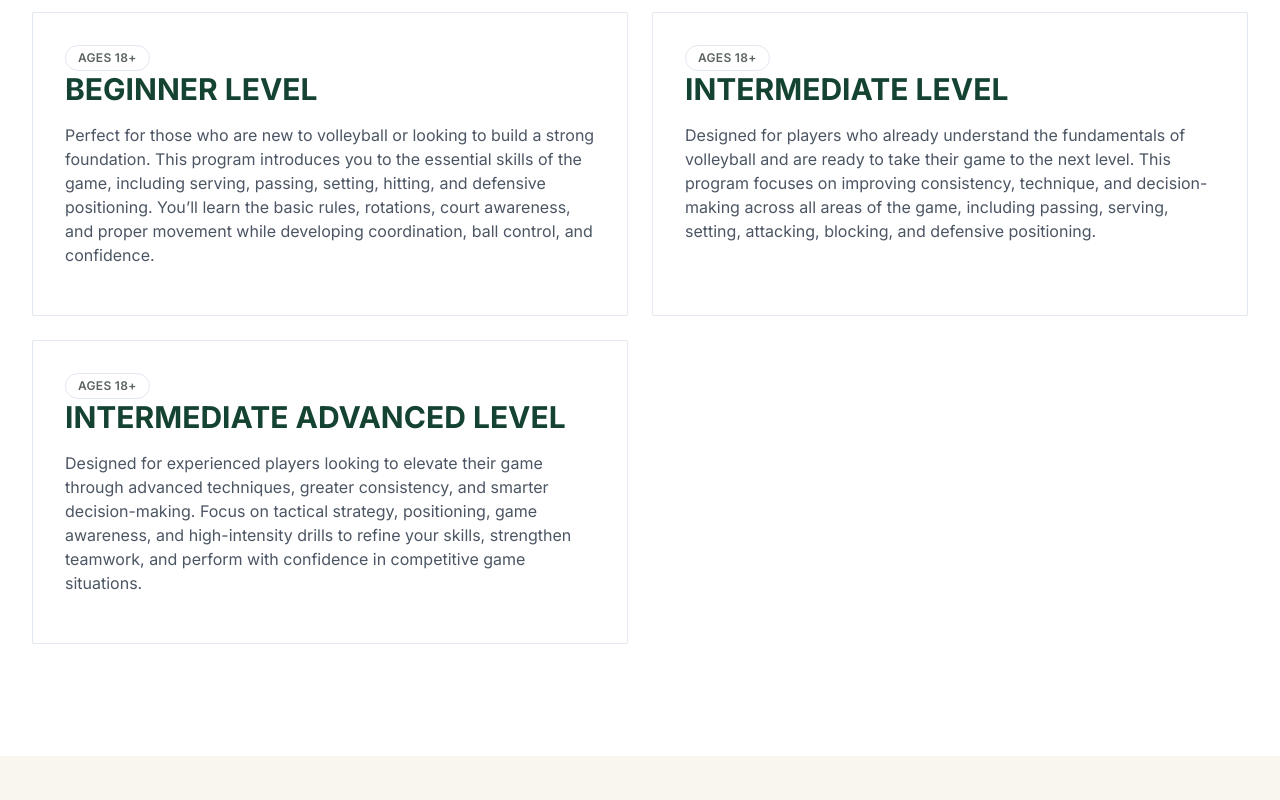
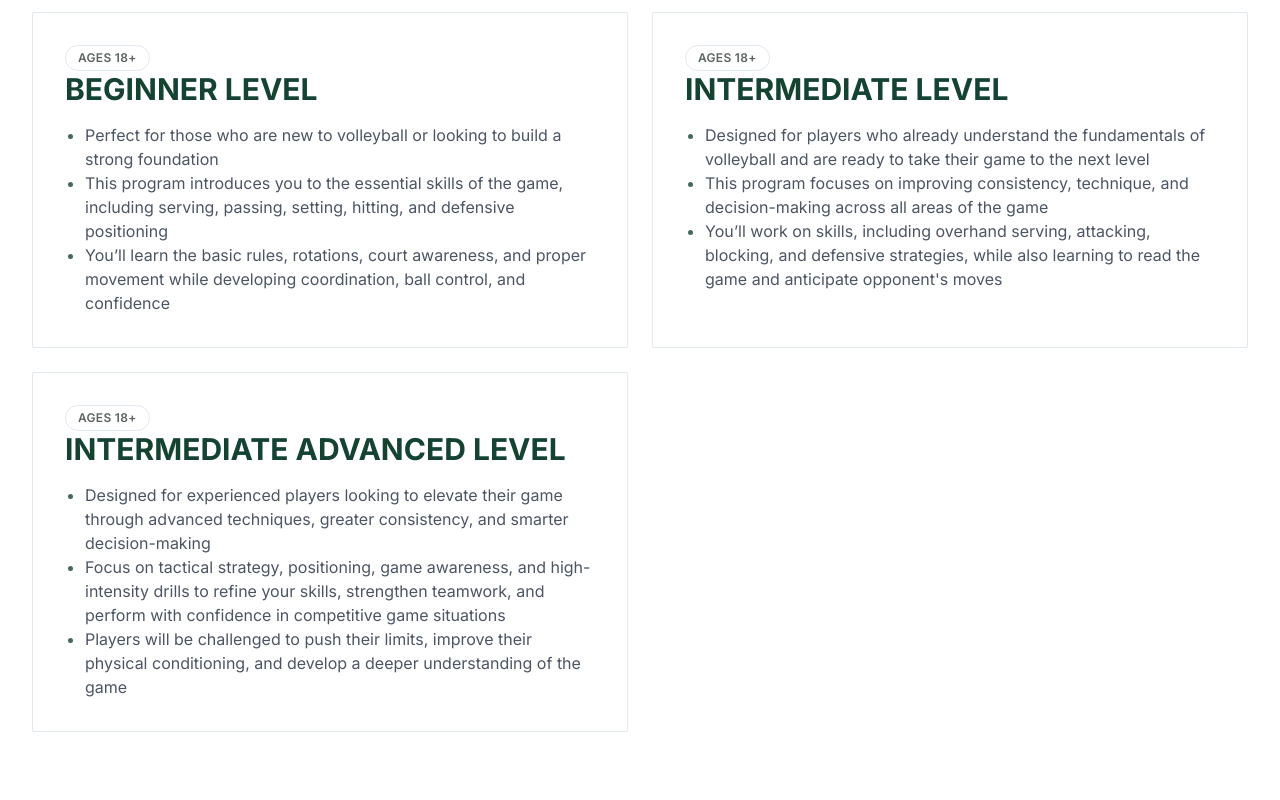
Before and after one commit to quinotorres45/lima-sport-club, a plain HTML site: page index.html in a window 1280 px wide. Shown: the part 1280-2080 px from the top of the page. Drawn offline with nearby package versions, Linux system fonts and the light colour scheme.

Commit message:
level info

```diff
--- a/index.html
+++ b/index.html
@@ -175,8 +175,10 @@
         <span class="text-xs font-semibold uppercase tracking-wide text-slate-soft border border-slate-200 rounded-full px-3 py-1">Ages 18+ </span>
       </div>
       <h2 class="text-2xl md:text-3xl font-bold text-[#154332] uppercase">Beginner Level</h2>
-      <p class="text-gray-600 mt-4">Perfect for those who are new to volleyball or looking to build a strong foundation. This program introduces you to the essential skills of the game, including serving, passing, setting, hitting, and defensive positioning. You’ll learn the basic rules, rotations, court awareness, and proper movement while developing coordination, ball control, and confidence.</p>
-      <ul class="mt-4 space-y-1.5 text-sm text-court-ink/80">
+      <ul class="text-gray-600 mt-4 list-disc pl-5 marker:text-court-ink/80">
+        <li>Perfect for those who are new to volleyball or looking to build a strong foundation</li>
+        <li>This program introduces you to the essential skills of the game, including serving, passing, setting, hitting, and defensive positioning</li>
+        <li>You’ll learn the basic rules, rotations, court awareness, and proper movement while developing coordination, ball control, and confidence</li>
       </ul>
     </div>
 
@@ -185,9 +187,11 @@
       <div class="flex items-start justify-between gap-4">
         <span class="text-xs font-semibold uppercase tracking-wide text-slate-soft border border-slate-200 rounded-full px-3 py-1">Ages 18+</span>
       </div>
-      <h2 class="text-2xl md:text-3xl font-bold text-[#154332] uppercase">Intermediate Level</h3>
-      <p class="text-gray-600 mt-4">Designed for players who already understand the fundamentals of volleyball and are ready to take their game to the next level. This program focuses on improving consistency, technique, and decision-making across all areas of the game, including passing, serving, setting, attacking, blocking, and defensive positioning.</p>
-      <ul class="mt-4 space-y-1.5 text-sm text-court-ink/80">
+      <h2 class="text-2xl md:text-3xl font-bold text-[#154332] uppercase">Intermediate Level</h2>
+      <ul class="text-gray-600 mt-4 list-disc pl-5 marker:text-court-ink/80">
+        <li>Designed for players who already understand the fundamentals of volleyball and are ready to take their game to the next level</li>
+        <li>This program focuses on improving consistency, technique, and decision-making across all areas of the game</li>
+        <li>You’ll work on skills, including overhand serving, attacking, blocking, and defensive strategies, while also learning to read the game and anticipate opponent's moves</li>
       </ul>
     </div>
 
@@ -197,8 +201,10 @@
         <span class="text-xs font-semibold uppercase tracking-wide text-slate-soft border border-slate-200 rounded-full px-3 py-1">Ages 18+</span>
       </div>
       <h2 class="text-2xl md:text-3xl font-bold text-[#154332] uppercase">Intermediate Advanced Level</h2>
-      <p class="text-gray-600 mt-4">Designed for experienced players looking to elevate their game through advanced techniques, greater consistency, and smarter decision-making. Focus on tactical strategy, positioning, game awareness, and high-intensity drills to refine your skills, strengthen teamwork, and perform with confidence in competitive game situations.</p>
-      <ul class="mt-4 space-y-1.5 text-sm text-court-ink/80">
+      <ul class="text-gray-600 mt-4 list-disc pl-5 marker:text-court-ink/80">
+        <li>Designed for experienced players looking to elevate their game through advanced techniques, greater consistency, and smarter decision-making</li>
+        <li>Focus on tactical strategy, positioning, game awareness, and high-intensity drills to refine your skills, strengthen teamwork, and perform with confidence in competitive game situations</li>
+        <li>Players will be challenged to push their limits, improve their physical conditioning, and develop a deeper understanding of the game</li>
       </ul>
     </div>
 
@@ -361,7 +367,7 @@
       Book your session now
     </p>
     <p class="text-gray-600 mt-4">
-      Pick a session above, then fill out the form below. Payment is handled securely through Square at checkout.
+      Pick a session above, then fill out the form by clicking the button below. Payment is handled securely through Square at checkout.
     </p>
     <a
   href="https://pci.jotform.com/form/262355267730257"
```
